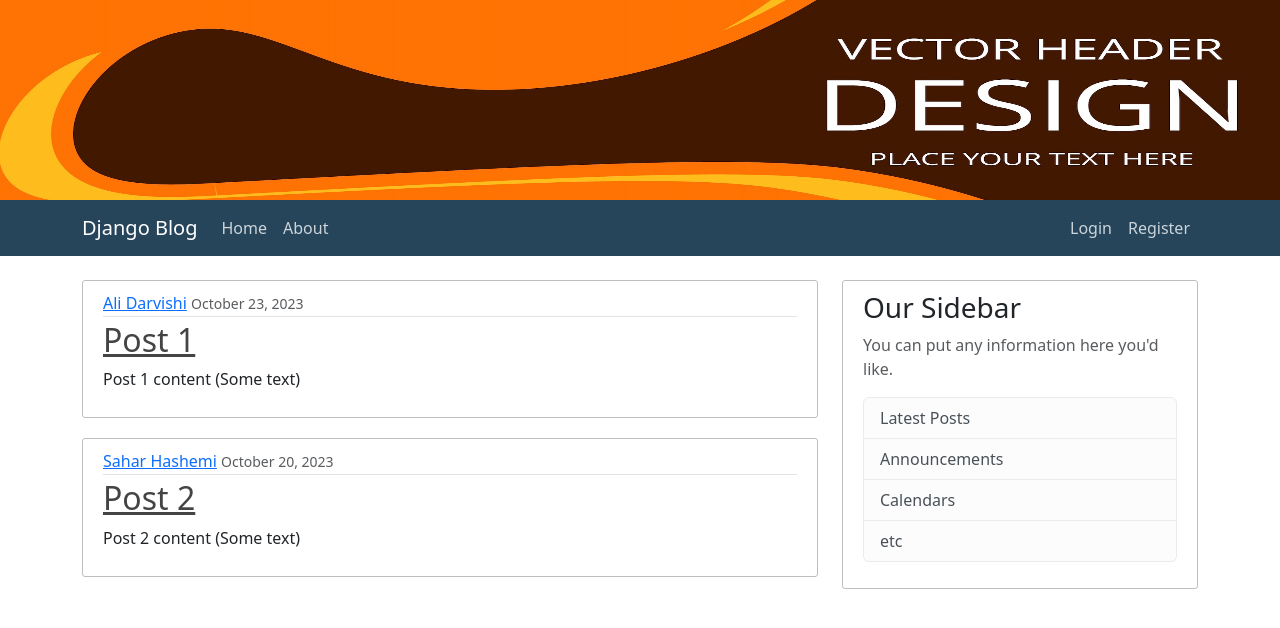
After one commit to al102030/django_project, a Django app: page / in a window 1280 px wide. The commit adds this page. Shown: the top 628 px of the page. Run offline with Django 4.2, Linux system fonts and the light colour scheme.

Commit message:
Creating templates using temlates inheritance and add som html and css snippets code.

```diff
--- /dev/null
+++ b/blog/static/blog/main.css
@@ -0,0 +1,88 @@
+body {
+  background: #fafafa;
+  color: #333333;
+  margin-top: 5rem;
+}
+
+h1, h2, h3, h4, h5, h6 {
+  color: #444444;
+}
+
+ul {
+  margin: 0;
+}
+
+.bg-steel {
+  background-color: #26445a;
+}
+
+.site-header .navbar-nav .nav-link {
+  color: #cbd5db;
+}
+
+.site-header .navbar-nav .nav-link:hover {
+  color: #fe2626;
+}
+
+.site-header .navbar-nav .nav-link.active {
+  font-weight: 500;
+}
+
+.nav-right{
+    margin-left: auto;
+}
+
+.content-section {
+  background: #ffffff;
+  padding: 10px 20px;
+  border: 1px solid #bfbdbd;
+  border-radius: 3px;
+  margin-bottom: 20px;
+}
+
+.article-title {
+  color: #444444;
+}
+
+a.article-title:hover {
+  color: #428bca;
+  text-decoration: none;
+}
+
+.article-content {
+  white-space: pre-line;
+}
+
+.article-img {
+  height: 65px;
+  width: 65px;
+  margin-right: 16px;
+}
+
+.article-metadata {
+  padding-bottom: 1px;
+  margin-bottom: 4px;
+  border-bottom: 1px solid #e3e3e3
+}
+
+.article-metadata a:hover {
+  color: #333;
+  text-decoration: none;
+}
+
+.article-svg {
+  width: 25px;
+  height: 25px;
+  vertical-align: middle;
+}
+
+.account-img {
+  height: 125px;
+  width: 125px;
+  margin-right: 20px;
+  margin-bottom: 16px;
+}
+
+.account-heading {
+  font-size: 2.5rem;
+}
--- /dev/null
+++ b/blog/templates/blog/base.html
@@ -0,0 +1,71 @@
+{% load static %}
+<!doctype html>
+<html lang="en">
+  <head>
+    <meta charset="utf-8">
+    <meta name="viewport" content="width=device-width, initial-scale=1">
+
+    <link rel="stylesheet" type="text/css" href="{% static 'blog/main.css' %}">
+
+    {% if title%}
+    <title>Django blog - {{ title }}</title>
+    {% else %}
+    <title>Django blog</title>
+    {% endif %}
+
+    <link href="https://cdn.jsdelivr.net/npm/bootstrap@5.3.2/dist/css/bootstrap.min.css" rel="stylesheet" integrity="sha384-T3c6CoIi6uLrA9TneNEoa7RxnatzjcDSCmG1MXxSR1GAsXEV/Dwwykc2MPK8M2HN" crossorigin="anonymous">
+  </head>
+  <body>
+    {% block header %}
+    <img height=200px width=100% src="{% static 'blog/banner.jpg' %}" alt="banner">
+    {% endblock header %}
+    <header class="site-header">
+      <nav class="navbar navbar-expand-md navbar-dark bg-steel">
+        <div class="container">
+          <a class="navbar-brand mr-4" href="{% url 'blog-home' %}">Django Blog</a>
+          <button class="navbar-toggler" type="button" data-toggle="collapse" data-target="#navbarToggle" aria-controls="navbarToggle" aria-expanded="false" aria-label="Toggle navigation">
+          <span class="navbar-toggler-icon"></span>
+          </button>
+          <div class="collapse navbar-collapse" id="navbarToggle">
+            <div class="navbar-nav mr-auto">
+              <a class="nav-item nav-link" href="{% url 'blog-home' %}">Home</a>
+              <a class="nav-item nav-link" href="{% url 'blog-about' %}">About</a>
+            </div>
+            <!-- Navbar Right Side -->
+            <div class="navbar-nav nav-right">
+              <a class="nav-item nav-link" href="#">Login</a>
+              <a class="nav-item nav-link" href="#">Register</a>
+            </div>
+          </div>
+        </div>
+      </nav>
+    </header>
+
+    <br>
+
+    <main role="main" class="container">
+      <div class="row">
+        <div class="col-md-8">
+          {% block content %}{% endblock content %}
+        </div>
+        <div class="col-md-4">
+          <div class="content-section">
+            <h3>Our Sidebar</h3>
+            <p class='text-muted'>You can put any information here you'd like.
+              <ul class="list-group">
+                <li class="list-group-item list-group-item-light">Latest Posts</li>
+                <li class="list-group-item list-group-item-light">Announcements</li>
+                <li class="list-group-item list-group-item-light">Calendars</li>
+                <li class="list-group-item list-group-item-light">etc</li>
+              </ul>
+            </p>
+          </div>
+        </div>
+      </div>
+    </main>
+
+    <script src="https://cdn.jsdelivr.net/npm/bootstrap@5.3.2/dist/js/bootstrap.bundle.min.js" integrity="sha384-C6RzsynM9kWDrMNeT87bh95OGNyZPhcTNXj1NW7RuBCsyN/o0jlpcV8Qyq46cDfL" crossorigin="anonymous"></script>
+    <script src="https://cdn.jsdelivr.net/npm/@popperjs/core@2.11.8/dist/umd/popper.min.js" integrity="sha384-I7E8VVD/ismYTF4hNIPjVp/Zjvgyol6VFvRkX/vR+Vc4jQkC+hVqc2pM8ODewa9r" crossorigin="anonymous"></script>
+    <script src="https://cdn.jsdelivr.net/npm/bootstrap@5.3.2/dist/js/bootstrap.min.js" integrity="sha384-BBtl+eGJRgqQAUMxJ7pMwbEyER4l1g+O15P+16Ep7Q9Q+zqX6gSbd85u4mG4QzX+" crossorigin="anonymous"></script>
+  </body>
+</html>
--- a/blog/templates/blog/home.html
+++ b/blog/templates/blog/home.html
@@ -1,14 +1,15 @@
-<!DOCTYPE html>
-<html>
-  <head>
-    <title></title>
-  </head>
-  <body>
-    <h1>Blog Home!</h1>
-    {% for post in posts%}
-    <h1>{{ post.title }}</h1>
-    <p>By {{ post.author }} on {{ post.date_posted }}</p>
-    <p>{{ post.content }}</p>
-    {% endfor %}
-  </body>
-</html>
+{% extends "blog/base.html" %}
+{% block content %}
+  {% for post in posts%}
+    <article class="media content-section">
+      <div class="media-body">
+        <div class="article-metadata">
+          <a class="mr-2" href="#">{{ post.author }}</a>
+          <small class="text-muted">{{ post.date_posted }}</small>
+        </div>
+        <h2><a class="article-title" href="#">{{ post.title }}</a></h2>
+        <p class="article-content">{{ post.content }}</p>
+      </div>
+    </article>
+  {% endfor %}
+{% endblock content %}
--- a/blog/views.py
+++ b/blog/views.py
@@ -28,4 +28,4 @@ def home(request):
 
 def about(request):
     # return HttpResponse('<h1>Blog About</h1>')
-    return render(request, 'blog/about.html')
+    return render(request, 'blog/about.html', {'title': 'About'})
--- a/django_project/urls.py
+++ b/django_project/urls.py
@@ -19,6 +19,6 @@ from django.urls import path, include
 
 urlpatterns = [
     path('admin/', admin.site.urls),
-    path('blog/', include('blog.urls')),
-    # path('', include('blog.urls')),
+    # path('blog/', include('blog.urls')),
+    path('', include('blog.urls')),
 ]
```
Also changed, not shown: blog/templates/blog/about.html (+5 -9 lines), code_snippets/article.html (added, +10 -0 lines), code_snippets/main.css (added, +84 -0 lines), code_snippets/main.html (added, +20 -0 lines), code_snippets/navigation.html (added, +21 -0 lines), README.md, blog/static/blog/banner.jpg (added), 1 other file.
